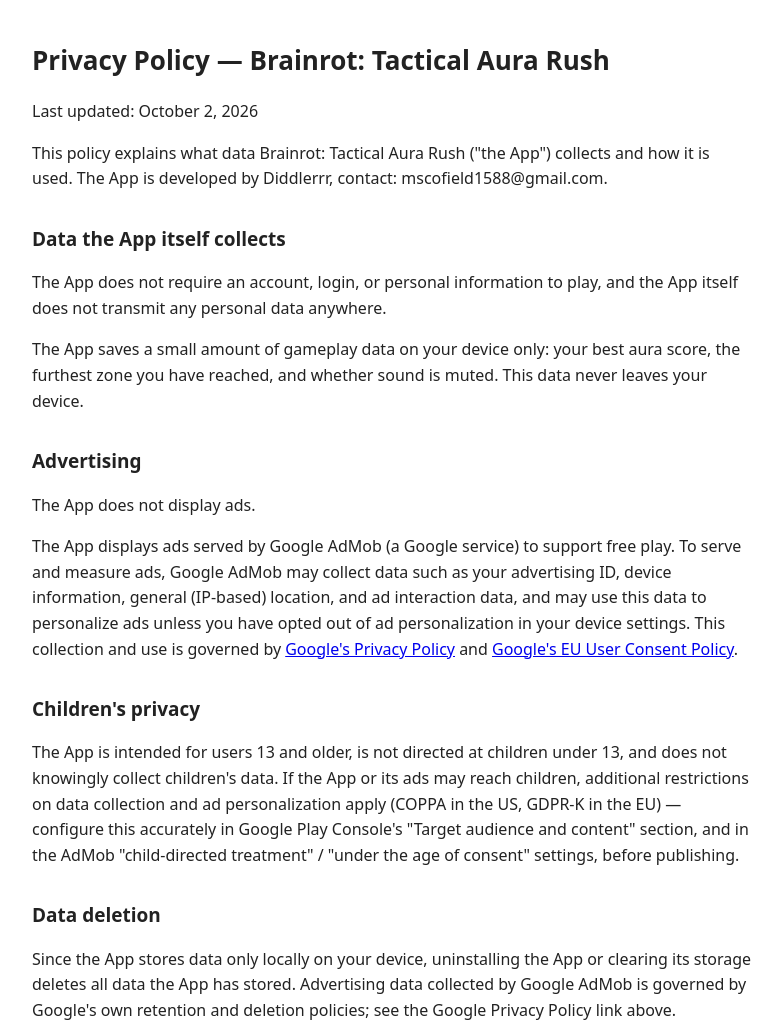
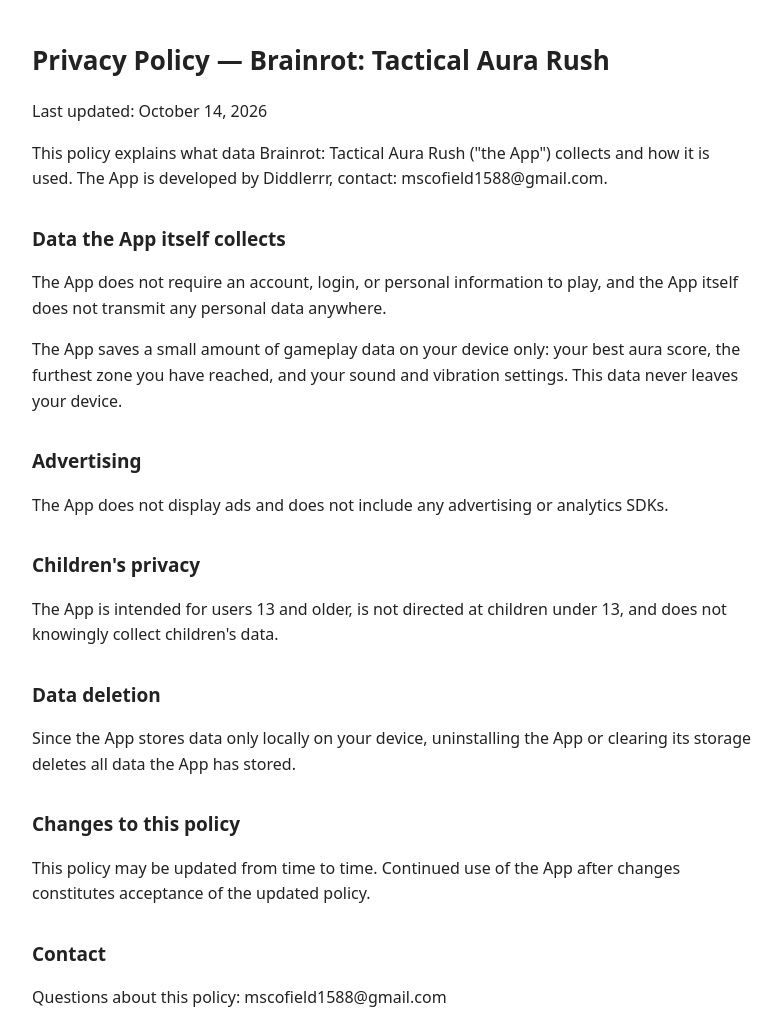
Before and after one commit to workinmanstrokes/aether-surge-app, a website: page privacy-policy.html in a window 1280 px wide. Shown: the top 1027 px of the page, without its empty margins (248-1030 px from the left). Drawn offline with Linux system fonts and the light colour scheme.

Commit message:
Drop unused AdMob SDK and test App ID; privacy policy now consistently says no ads (Diddlerrr, 13+)

```diff
--- a/package.json
+++ b/package.json
@@ -11,7 +11,6 @@
   "license": "ISC",
   "type": "commonjs",
   "dependencies": {
-    "@capacitor-community/admob": "^8.1.0",
     "@capacitor/android": "^8.5.2",
     "@capacitor/app": "^8.1.1",
     "@capacitor/core": "^8.5.2",
--- a/privacy-policy.html
+++ b/privacy-policy.html
@@ -12,7 +12,7 @@
 </head>
 <body>
 <h1>Privacy Policy — Brainrot: Tactical Aura Rush</h1>
-<p>Last updated: October 2, 2026</p>
+<p>Last updated: October 14, 2026</p>
 
 <p>This policy explains what data Brainrot: Tactical Aura Rush ("the App") collects and how it is used. The App is developed by
 Diddlerrr, contact:
@@ -22,26 +22,16 @@
 <p>The App does not require an account, login, or personal information to play, and the App itself does not
 transmit any personal data anywhere.</p>
 <p>The App saves a small amount of gameplay data on your device only: your best aura score, the furthest zone you
-have reached, and whether sound is muted. This data never leaves your device.</p>
+have reached, and your sound and vibration settings. This data never leaves your device.</p>
 
 <h2>Advertising</h2>
-<p>The App does not display ads.</p>
-<p>The App displays ads served by Google AdMob (a Google service) to support free play. To serve and measure ads, Google AdMob may collect data such as your advertising ID,
-device information, general (IP-based) location, and ad interaction data, and may use this data to personalize ads
-unless you have opted out of ad personalization in your device settings. This collection and use is governed by
-<a href="https://policies.google.com/privacy" target="_blank" rel="noopener">Google's Privacy Policy</a> and
-<a href="https://www.google.com/about/company/user-consent-policy/" target="_blank" rel="noopener">Google's EU User Consent Policy</a>.</p>
-
+<p>The App does not display ads and does not include any advertising or analytics SDKs.</p>
 <h2>Children's privacy</h2>
-<p>The App is intended for users 13 and older, is not directed at children under 13, and does not knowingly collect children's data.
-If the App or its ads may reach children, additional restrictions on data collection and ad personalization apply
-(COPPA in the US, GDPR-K in the EU) — configure this accurately in Google Play Console's "Target audience and content" section,
-and in the AdMob "child-directed treatment" / "under the age of consent" settings, before publishing.</p>
+<p>The App is intended for users 13 and older, is not directed at children under 13, and does not knowingly collect children's data.</p>
 
 <h2>Data deletion</h2>
 <p>Since the App stores data only locally on your device, uninstalling the App or clearing its storage deletes all
-data the App has stored. Advertising data collected by Google AdMob is governed by Google's own retention and deletion
-policies; see the Google Privacy Policy link above.</p>
+data the App has stored.</p>
 
 <h2>Changes to this policy</h2>
 <p>This policy may be updated from time to time. Continued use of the App after changes constitutes acceptance of the
```
Also changed, not shown: 4 other files.
